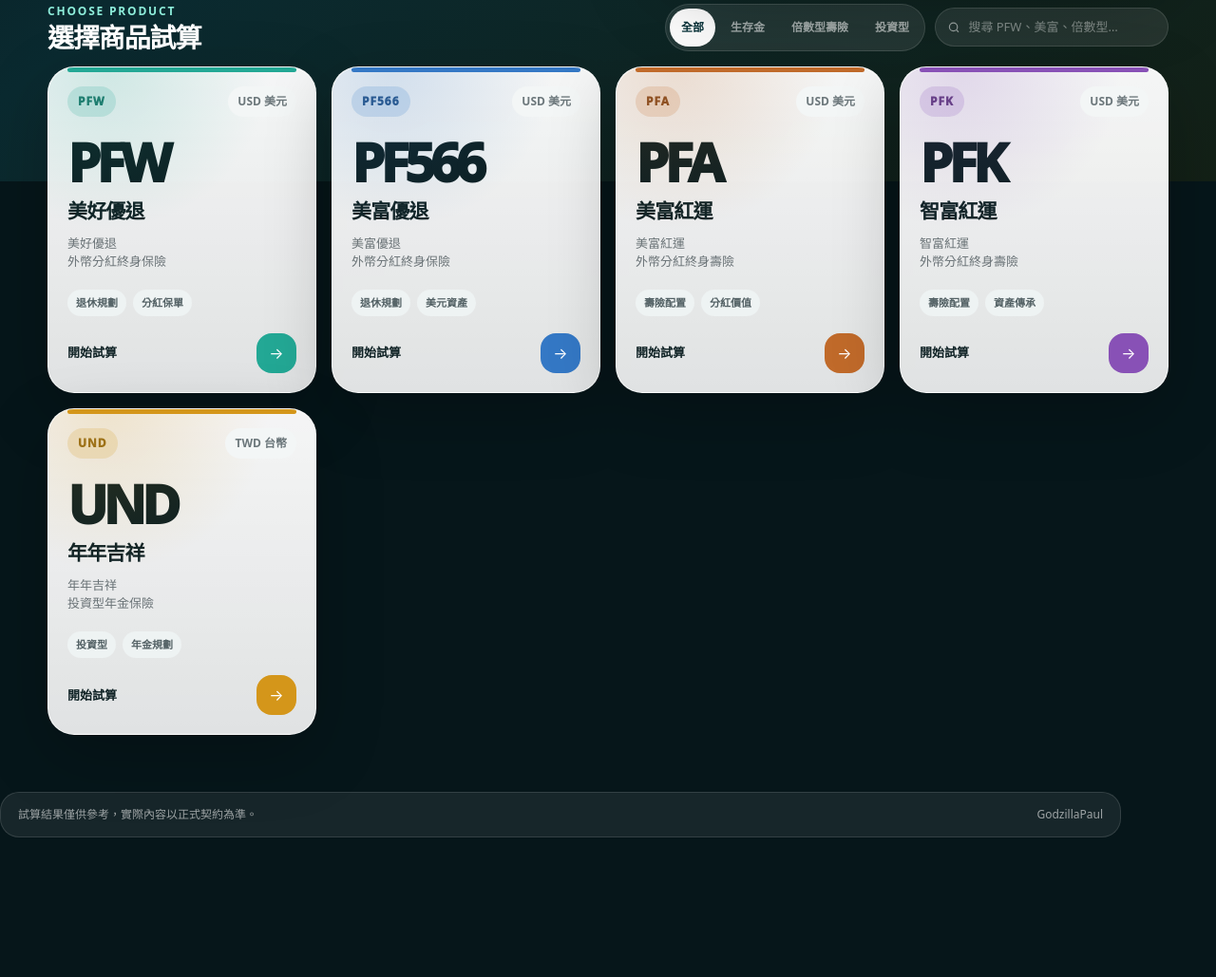
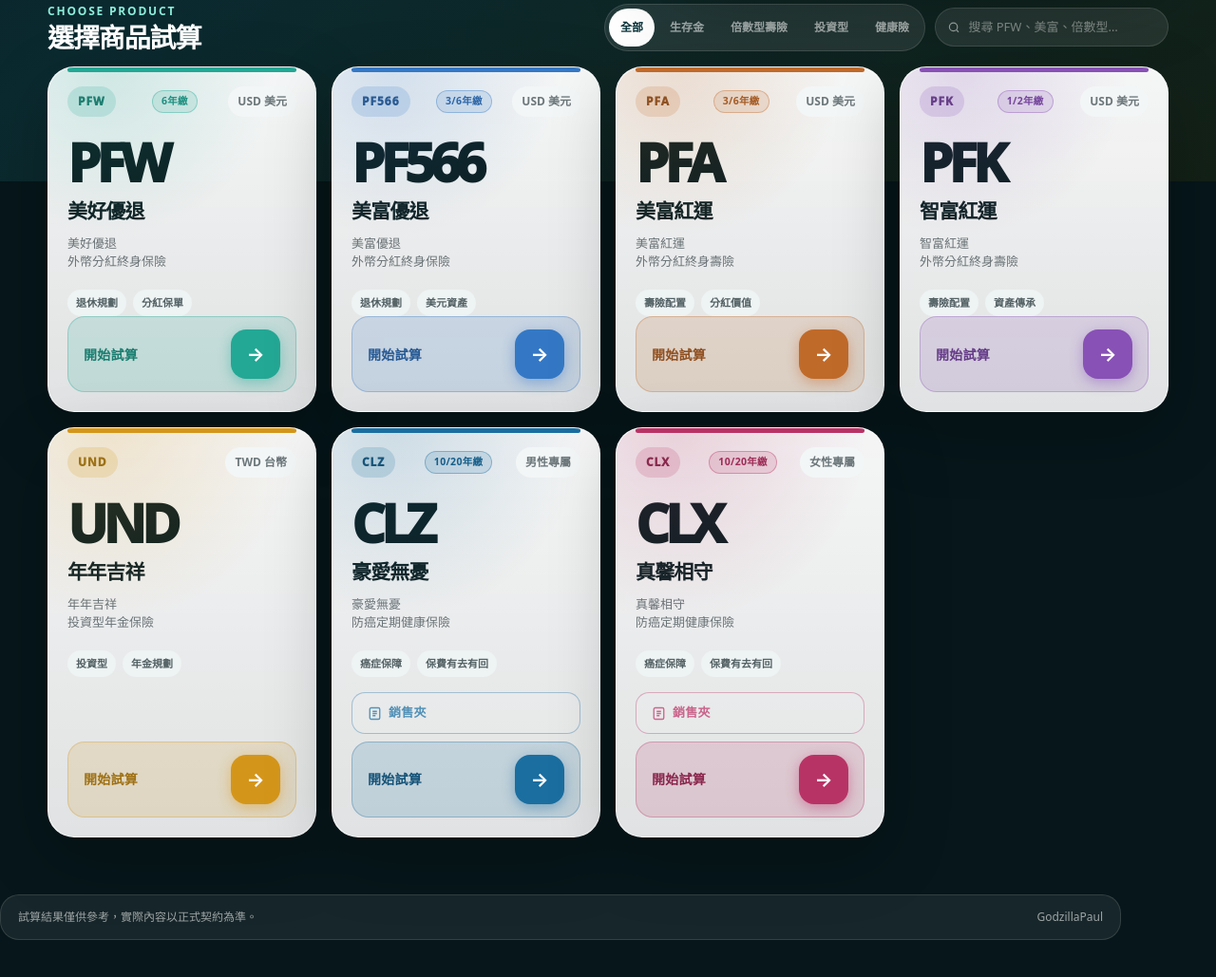
Before and after one commit to GodzillaPaul/Catalog_GodzillaPaul, a plain HTML site: page products.html in a window 1280 px wide. Shown: the part 609-1638 px from the top of the page at 95% size. Before the commit the page ends 1535 px from the top, so only its background shows below. Drawn offline with Linux system fonts and the light colour scheme.

Commit message:
Add files via upload

```diff
--- a/css/products.css
+++ b/css/products.css
@@ -313,6 +313,8 @@ body { background: var(--bg); }
 .card-pfa  { --c: #c06a2a; --soft: rgba(192,106,42,.18); }
 .card-pfk  { --c: #8851b6; --soft: rgba(136,81,182,.18); }
 .card-und  { --c: #d4961a; --soft: rgba(212,150,26,.18); }
+.card-clz  { --c: #1a6ea0; --soft: rgba(26,110,160,.18); }
+.card-clx  { --c: #b83365; --soft: rgba(184,51,101,.18); }
 
 /* Card internals */
 .card-top {
@@ -373,20 +375,92 @@ body { background: var(--bg); }
   display: flex;
   align-items: center;
   justify-content: space-between;
-  gap: 12px;
-  padding-top: 18px;
+  gap: 10px;
+  padding: 13px 16px;
+  border-radius: 18px;
+  background: color-mix(in srgb, var(--c) 16%, transparent);
+  border: 1px solid color-mix(in srgb, var(--c) 32%, transparent);
+  transition: background .2s;
 }
-.cta-text { font-size: 13px; font-weight: 950; color: #102326; }
+.card:hover .cta {
+  background: color-mix(in srgb, var(--c) 26%, transparent);
+}
+.cta-text {
+  font-size: 14px;
+  font-weight: 800;
+  color: color-mix(in srgb, var(--c) 90%, #000 30%);
+  letter-spacing: .02em;
+}
 .arrow {
-  width: 42px; height: 42px;
+  width: 52px; height: 52px;
   border-radius: 16px;
   display: grid;
   place-items: center;
+  font-size: 20px;
+  font-weight: 700;
   background: var(--c);
   color: #fff;
-  transition: transform .24s ease;
+  flex-shrink: 0;
+  box-shadow: 0 4px 14px color-mix(in srgb, var(--c) 45%, transparent);
+  transition: transform .24s ease, box-shadow .24s ease;
 }
-.card:hover .arrow { transform: translateX(4px); }
+.card:hover .arrow {
+  transform: translateX(5px);
+  box-shadow: 0 6px 20px color-mix(in srgb, var(--c) 55%, transparent);
+}
+
+/* ── 年期 inline chip（badge 後方，不增加高度）── */
+.period-chip-inline {
+  display: inline-flex;
+  align-items: center;
+  padding: 3px 9px;
+  border-radius: 999px;
+  background: color-mix(in srgb, var(--c) 14%, transparent);
+  border: 1px solid color-mix(in srgb, var(--c) 38%, transparent);
+  color: color-mix(in srgb, var(--c) 90%, #000 15%);
+  font-size: 10.5px;
+  font-weight: 700;
+  letter-spacing: .03em;
+  vertical-align: middle;
+  margin-left: 6px;
+  white-space: nowrap;
+}
+
+
+
+
+/* ── Dual-action cards (CLZ / CLX) ── */
+div.card { cursor: default; }
+div.card:hover { transform: translateY(-7px); box-shadow: 0 32px 90px rgba(0,0,0,.34); }
+
+.card-dual-actions {
+  margin-top: auto;
+  display: flex;
+  flex-direction: column;
+  gap: 8px;
+  padding-top: 16px;
+}
+
+.pitch-btn {
+  display: flex;
+  align-items: center;
+  gap: 7px;
+  padding: 11px 16px;
+  border-radius: 14px;
+  background: rgba(255,255,255,.09);
+  border: 1px solid rgba(255,255,255,.18);
+  color: rgba(255,255,255,.88);
+  font-size: 13px;
+  font-weight: 700;
+  text-decoration: none;
+  letter-spacing: .02em;
+  transition: background .2s;
+}
+.pitch-btn:hover { background: rgba(255,255,255,.16); }
+.card-clz .pitch-btn { color: color-mix(in srgb, var(--c) 90%, white 30%); border-color: color-mix(in srgb, var(--c) 35%, transparent); }
+.card-clx .pitch-btn { color: color-mix(in srgb, var(--c) 90%, white 30%); border-color: color-mix(in srgb, var(--c) 35%, transparent); }
+
+.card-dual-actions .cta { text-decoration: none; }
 
 /* ── Empty state ── */
 .empty {
--- a/products.html
+++ b/products.html
@@ -50,7 +50,7 @@
     </a>
     <div class="top-actions" style="display:flex;align-items:center;gap:10px">
       <a class="back-btn" href="./index.html" aria-label="返回主頁">← 返回</a>
-      <span class="pill"><span class="pulse"></span>5 款商品</span>
+      <span class="pill"><span class="pulse"></span>7 款商品</span>
     </div>
   </header>
 
@@ -68,7 +68,7 @@
         <div class="panel-head">
           <div>
             <div class="panel-title">PRODUCT ENTRY</div>
-            <div class="panel-number">4</div>
+            <div class="panel-number">6</div>
             <div class="panel-note">外幣分紅商品試算工具，一頁完成導流。</div>
           </div>
           <div class="mini-logo" style="background:rgba(255,255,255,.10);border:1px solid rgba(255,255,255,.16)">
@@ -104,6 +104,7 @@
             <button data-filter="survival" type="button">生存金</button>
             <button data-filter="multiple" type="button">倍數型壽險</button>
             <button data-filter="investment" type="button">投資型</button>
+            <button data-filter="health" type="button">健康險</button>
           </div>
           <label class="search" aria-label="搜尋商品">
             <svg viewBox="0 0 24 24" fill="none" stroke="currentColor" stroke-width="2">
@@ -119,7 +120,7 @@
         <a class="card card-pfw" data-type="survival"
            data-keywords="PFW 美好優退 美好優退 外幣分紅終身保險 美元"
            href="https://godzillapaul.github.io/PFWX/" target="_blank" rel="noopener">
-          <div class="card-top"><span class="badge">PFW</span><span class="currency">USD 美元</span></div>
+          <div class="card-top"><span class="badge">PFW</span><span class="period-chip-inline">6年繳</span><span class="currency">USD 美元</span></div>
           <div class="product-code">PFW</div>
           <div class="product-name">美好優退</div>
           <div class="product-full">美好優退<br>外幣分紅終身保險</div>
@@ -130,7 +131,7 @@
         <a class="card card-pf566" data-type="survival"
            data-keywords="PF566 美富優退 美富優退 外幣分紅終身保險 美元"
            href="https://godzillapaul.github.io/PF566/" target="_blank" rel="noopener">
-          <div class="card-top"><span class="badge">PF566</span><span class="currency">USD 美元</span></div>
+          <div class="card-top"><span class="badge">PF566</span><span class="period-chip-inline">3/6年繳</span><span class="currency">USD 美元</span></div>
           <div class="product-code">PF566</div>
           <div class="product-name">美富優退</div>
           <div class="product-full">美富優退<br>外幣分紅終身保險</div>
@@ -141,7 +142,7 @@
         <a class="card card-pfa" data-type="multiple"
            data-keywords="PFA 美富紅運 美富紅運 外幣分紅終身壽險 美元"
            href="https://godzillapaul.github.io/PFA3-6/" target="_blank" rel="noopener">
-          <div class="card-top"><span class="badge">PFA</span><span class="currency">USD 美元</span></div>
+          <div class="card-top"><span class="badge">PFA</span><span class="period-chip-inline">3/6年繳</span><span class="currency">USD 美元</span></div>
           <div class="product-code">PFA</div>
           <div class="product-name">美富紅運</div>
           <div class="product-full">美富紅運<br>外幣分紅終身壽險</div>
@@ -152,7 +153,7 @@
         <a class="card card-pfk" data-type="multiple"
            data-keywords="PFK 智富紅運 智富紅運 外幣分紅終身壽險 美元"
            href="https://godzillapaul.github.io/PFK1-2.index/" target="_blank" rel="noopener">
-          <div class="card-top"><span class="badge">PFK</span><span class="currency">USD 美元</span></div>
+          <div class="card-top"><span class="badge">PFK</span><span class="period-chip-inline">1/2年繳</span><span class="currency">USD 美元</span></div>
           <div class="product-code">PFK</div>
           <div class="product-name">智富紅運</div>
           <div class="product-full">智富紅運<br>外幣分紅終身壽險</div>
@@ -169,6 +170,41 @@
           <div class="tags"><span class="tag">投資型</span><span class="tag">年金規劃</span></div>
           <div class="cta"><span class="cta-text">開始試算</span><span class="arrow">→</span></div>
         </a>
+        <div class="card card-clz" data-type="health"
+           data-keywords="CLZ 豪愛無憂 男性 防癌 癌症險 癌症 定期健康保險 台幣">
+          <div class="card-top"><span class="badge">CLZ</span><span class="period-chip-inline">10/20年繳</span><span class="currency">男性專屬</span></div>
+          <div class="product-code">CLZ</div>
+          <div class="product-name">豪愛無憂</div>
+          <div class="product-full">豪愛無憂<br>防癌定期健康保險</div>
+          <div class="tags"><span class="tag">癌症保障</span><span class="tag">保費有去有回</span></div>
+          <div class="card-dual-actions">
+            <a class="pitch-btn" href="https://godzillapaul.github.io/CLZ/" target="_blank" rel="noopener">
+              <svg viewBox="0 0 20 20" fill="none" stroke="currentColor" stroke-width="1.8" width="15" height="15"><rect x="3" y="2" width="14" height="16" rx="2"/><path d="M7 7h6M7 10h6M7 13h4"/></svg>
+              銷售夾
+            </a>
+            <a class="cta" href="https://godzillapaul.github.io/CLZ/" target="_blank" rel="noopener">
+              <span class="cta-text">開始試算</span><span class="arrow">→</span>
+            </a>
+          </div>
+        </div>
+
+        <div class="card card-clx" data-type="health"
+           data-keywords="CLX 真馨相守 女性 防癌 癌症險 癌症 定期健康保險 台幣">
+          <div class="card-top"><span class="badge">CLX</span><span class="period-chip-inline">10/20年繳</span><span class="currency">女性專屬</span></div>
+          <div class="product-code">CLX</div>
+          <div class="product-name">真馨相守</div>
+          <div class="product-full">真馨相守<br>防癌定期健康保險</div>
+          <div class="tags"><span class="tag">癌症保障</span><span class="tag">保費有去有回</span></div>
+          <div class="card-dual-actions">
+            <a class="pitch-btn" href="https://godzillapaul.github.io/CLX/" target="_blank" rel="noopener">
+              <svg viewBox="0 0 20 20" fill="none" stroke="currentColor" stroke-width="1.8" width="15" height="15"><rect x="3" y="2" width="14" height="16" rx="2"/><path d="M7 7h6M7 10h6M7 13h4"/></svg>
+              銷售夾
+            </a>
+            <a class="cta" href="https://godzillapaul.github.io/CLX/" target="_blank" rel="noopener">
+              <span class="cta-text">開始試算</span><span class="arrow">→</span>
+            </a>
+          </div>
+        </div>
       </div>
 
       <div class="empty" id="emptyState">找不到符合的商品。換個關鍵字試試，別讓搜尋框比客戶還難搞。</div>
```
Also changed, not shown: css/index.css (+10 -5 lines).
